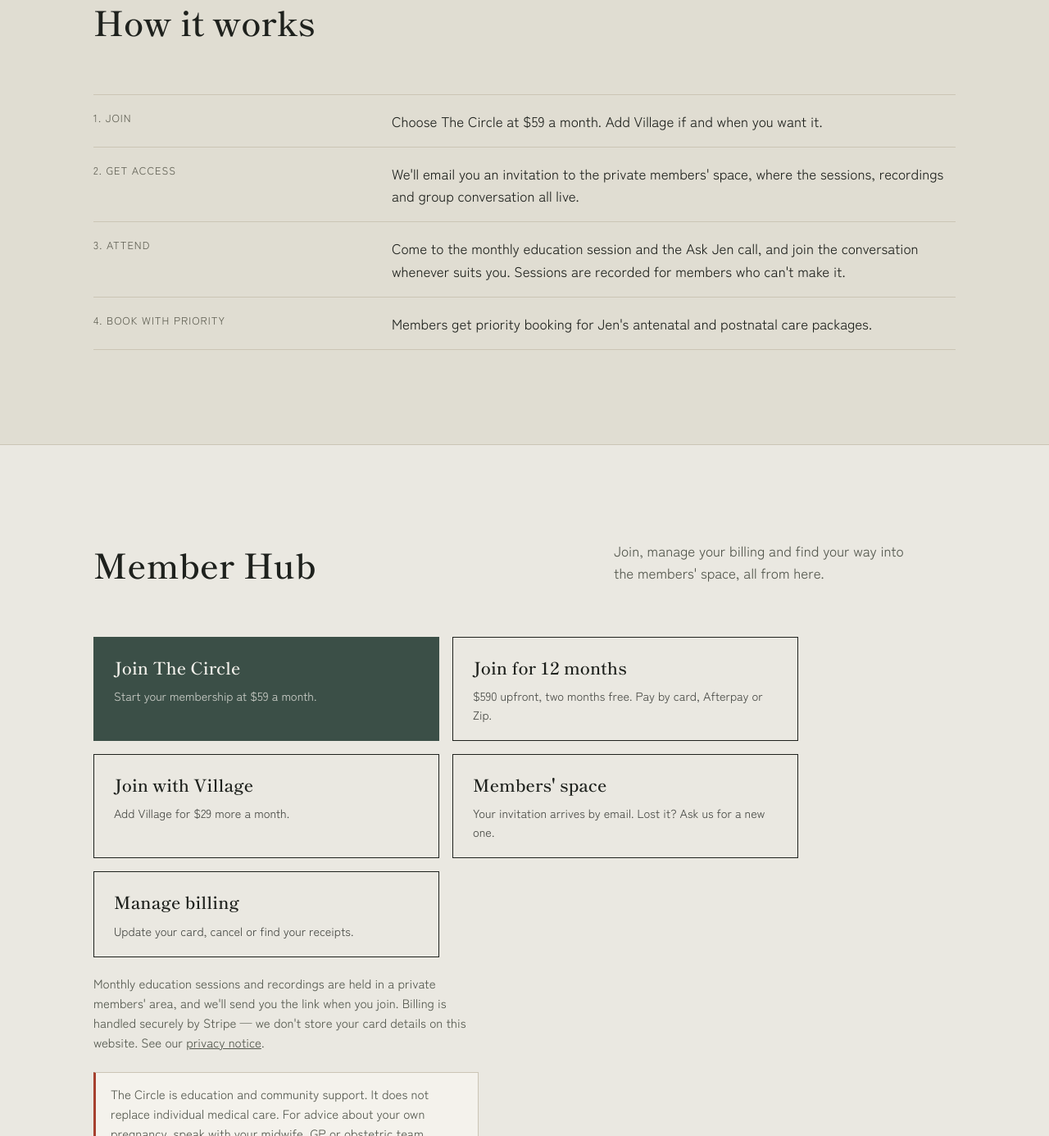
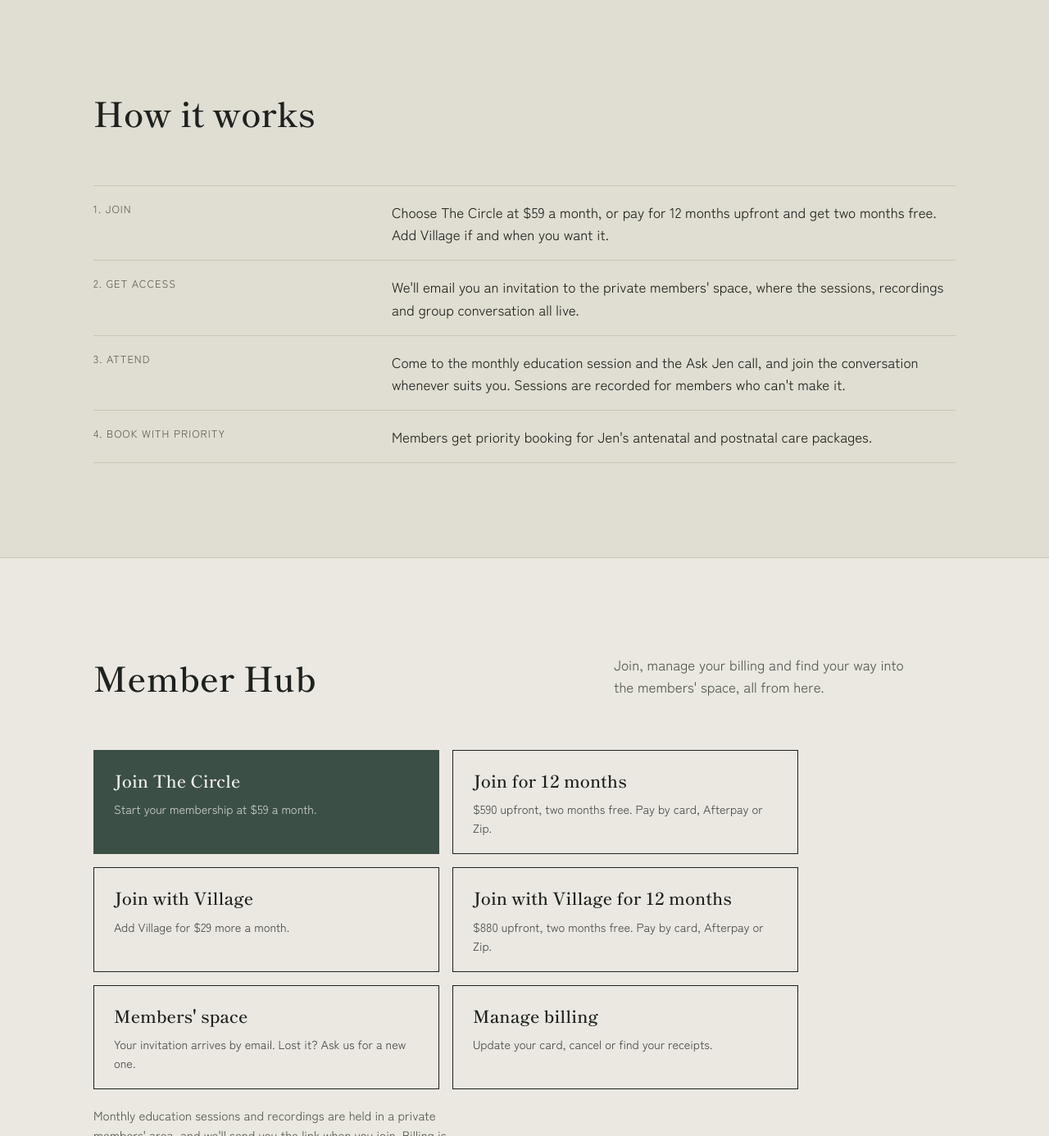
Before and after one commit to Shibuihealth/shibuihealth-website, a plain HTML site: page circle.html in a window 1280 px wide. Shown: the part 4419-5805 px from the top of the page at 82% size. Drawn offline with Linux system fonts and the light colour scheme.

Commit message:
Add 12-month Circle + Village membership, align Circle GST
- New annual option: Circle + Village, $880 upfront (10 x $88, two
  months free), one-off payment so Afterpay and Zip are available
- Added to the Village plan card, member hub, how-it-works and FAQ
- Circle and Village monthly prices set GST-inclusive in Stripe,
  matching HypnoBirthing and the annual options

Co-Authored-By: Claude Opus 5 <noreply@anthropic.com>
Claude-Session: https://claude.ai/code/session_018febjnHLqVN5CS865ekPGD

```diff
--- a/circle.html
+++ b/circle.html
@@ -142,6 +142,7 @@
           <h3>Village add-on</h3>
           <p class="plan-price">+$29<span> / month</span></p>
           <p class="plan-sub">On top of your Circle membership</p>
+          <p class="plan-alt">Paying upfront? <strong>Circle and Village together are $880 for 12 months</strong> — the price of ten months, so two are free. Afterpay and Zip are available on the 12-month option.</p>
         </div>
         <ul class="plan-list">
           <li>Monthly in-person mothers' group in NW Tasmania</li>
@@ -181,7 +182,7 @@
       <div class="fact-list reveal">
         <div class="fact-row">
           <span class="k">1. Join</span>
-          <span class="v">Choose The Circle at $59 a month. Add Village if and when you want it.</span>
+          <span class="v">Choose The Circle at $59 a month, or pay for 12 months upfront and get two months free. Add Village if and when you want it.</span>
         </div>
         <div class="fact-row">
           <span class="k">2. Get access</span>
@@ -222,6 +223,11 @@
           <span class="t">Join with Village</span>
           <span class="d">Add Village for $29 more a month.</span>
         </a>
+        <!-- Live Stripe payment link: The Circle + Village, 12 months paid upfront, A$880 (10 x $88). -->
+        <a href="https://buy.stripe.com/00w00c8Oh7UGczU1nl4Ni05?utm_source=shibuihealth_site&amp;utm_medium=web&amp;utm_campaign=circle_village_annual" class="hub-btn" target="_blank" rel="noopener">
+          <span class="t">Join with Village for 12 months</span>
+          <span class="d">$880 upfront, two months free. Pay by card, Afterpay or Zip.</span>
+        </a>
         <!-- No self-serve join link: members are invited to the private Teams space by email. -->
         <a href="mailto:admin@shibuihealth.com.au?subject=The%20Circle%20%E2%80%94%20members%27%20space%20access" class="hub-btn">
           <span class="t">Members' space</span>
@@ -257,7 +263,7 @@
         </details>
         <details>
           <summary>Can I pay for a year upfront?</summary>
-          <p>Yes. The 12-month membership is $590, which is the price of ten months, so two are free. You can pay by card, Afterpay or Zip. It's a single payment rather than a subscription, so nothing renews automatically — Jen will be in touch before your twelve months are up to ask whether you'd like to continue.</p>
+          <p>Yes. The Circle is $590 for 12 months, and The Circle with Village is $880 — each the price of ten months, so two are free. You can pay by card, Afterpay or Zip. Both are a single payment rather than a subscription, so nothing renews automatically — Jen will be in touch before your twelve months are up to ask whether you'd like to continue.</p>
         </details>
         <details>
           <summary>Are sessions recorded?</summary>
```
